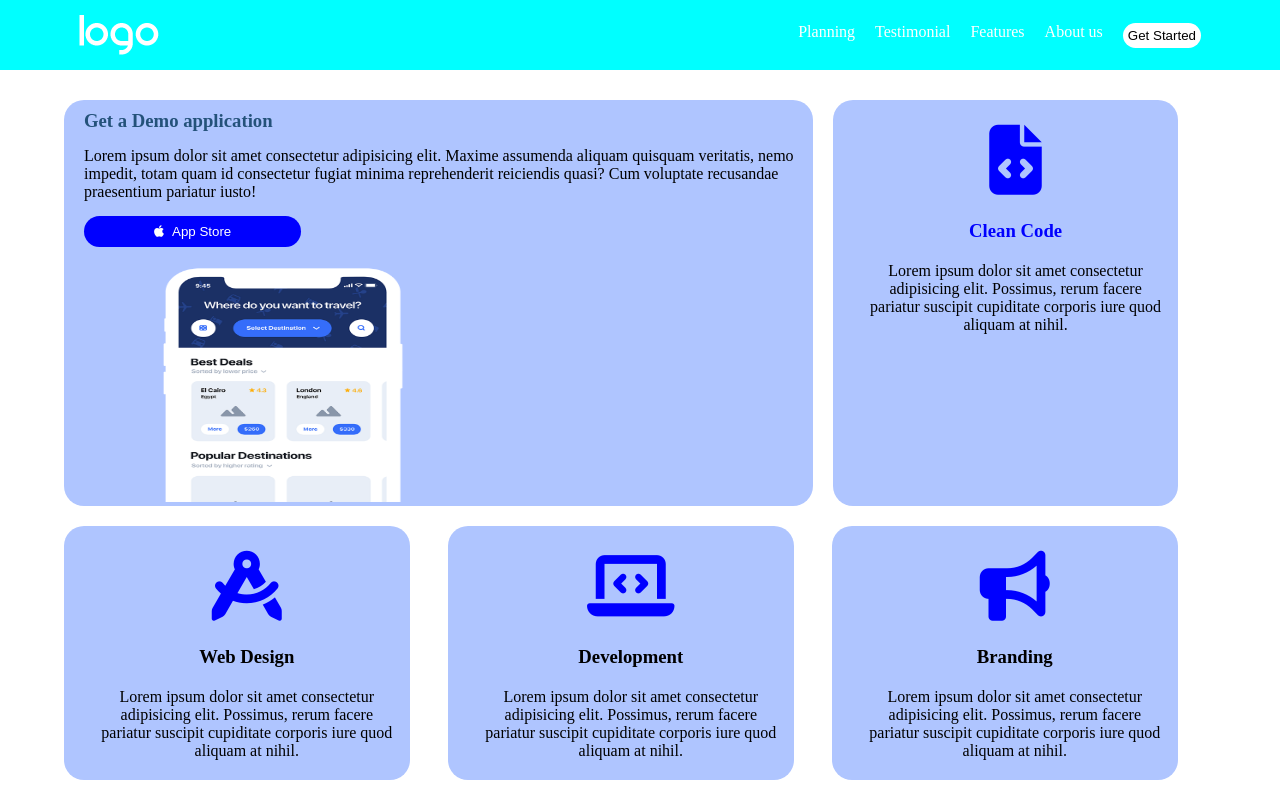
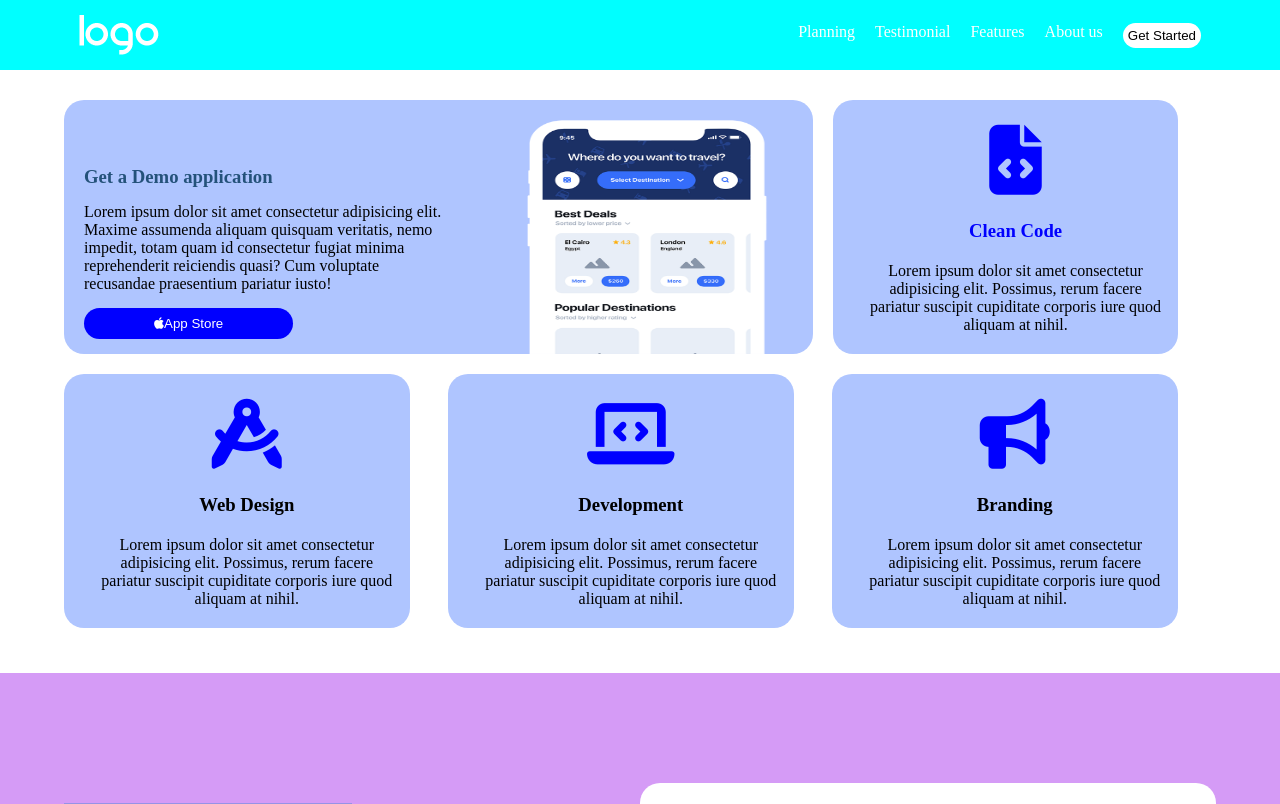
Before and after one commit to MarcoPerta/htmlcss-responsive-layout, a plain HTML site: page index.html in a window 1280 px wide. Shown: the top 804 px of the page. Drawn offline with Linux system fonts and the light colour scheme.

Commit message:
sistemato nella prima sezione img telefono, aggiunto transition su img testionial

```diff
--- a/assets/CSS/style.css
+++ b/assets/CSS/style.css
@@ -95,6 +95,10 @@ header{
     margin-bottom: 25px;
 }
 
+.first-section-card{
+    align-items: end;
+}
+
 .first-section-card, .second-section-card{
     background-color: #afc5ff;
     border-radius: 20px;
@@ -169,10 +173,14 @@ header{
     }
 }
 
-@media screen and (min-width: 768px){
+@media screen and (min-width: 1024px){
     .first-section-card img{
         width: 300px;
         height: 240px;
+    }
+
+    .first-section-card div{
+        flex-basis: 50%;
     }
 }
 /* fine section per tablet e pc*/
@@ -280,7 +288,11 @@ header{
 .testimonials > div img{
     width: 100%;
     height: 100%;
-    border-radius: 50%;
+    transition: border-radius 1.5s;
+}
+
+.testimonials > div img:hover{
+       border-radius: 50%;
 }
 /* fine terza section mobile 1° */
 /* inizio terza section per tablet e pc */
--- a/index.html
+++ b/index.html
@@ -31,12 +31,16 @@
 
     <section class="first flex centering">
 
-            <div class="first-section-card">
-                <h3>Get a Demo application</h3>
-                <p>Lorem ipsum dolor sit amet consectetur adipisicing elit. Maxime assumenda aliquam quisquam veritatis, nemo impedit, totam quam id consectetur fugiat minima reprehenderit reiciendis quasi? Cum voluptate recusandae praesentium pariatur iusto!</p>
-                <div class="apple-btn">
-                    <button class="wht"><i class="fa-brands fa-apple"></i>App Store</button>
+            <div class="first-section-card flex">
+                <div>
+                    <h3>Get a Demo application</h3>
+                    <p>Lorem ipsum dolor sit amet consectetur adipisicing elit. Maxime assumenda aliquam quisquam veritatis, nemo impedit, totam quam id consectetur fugiat minima reprehenderit reiciendis quasi? Cum voluptate recusandae praesentium pariatur iusto!</p>
+                    <div class="apple-btn">
+                        <button class="wht"><i class="fa-brands fa-apple"></i>App Store</button>
+                    </div>
+
                 </div>
+
                 <img src="assets/img/phone.png" alt="telefono">
             </div>
 
```
